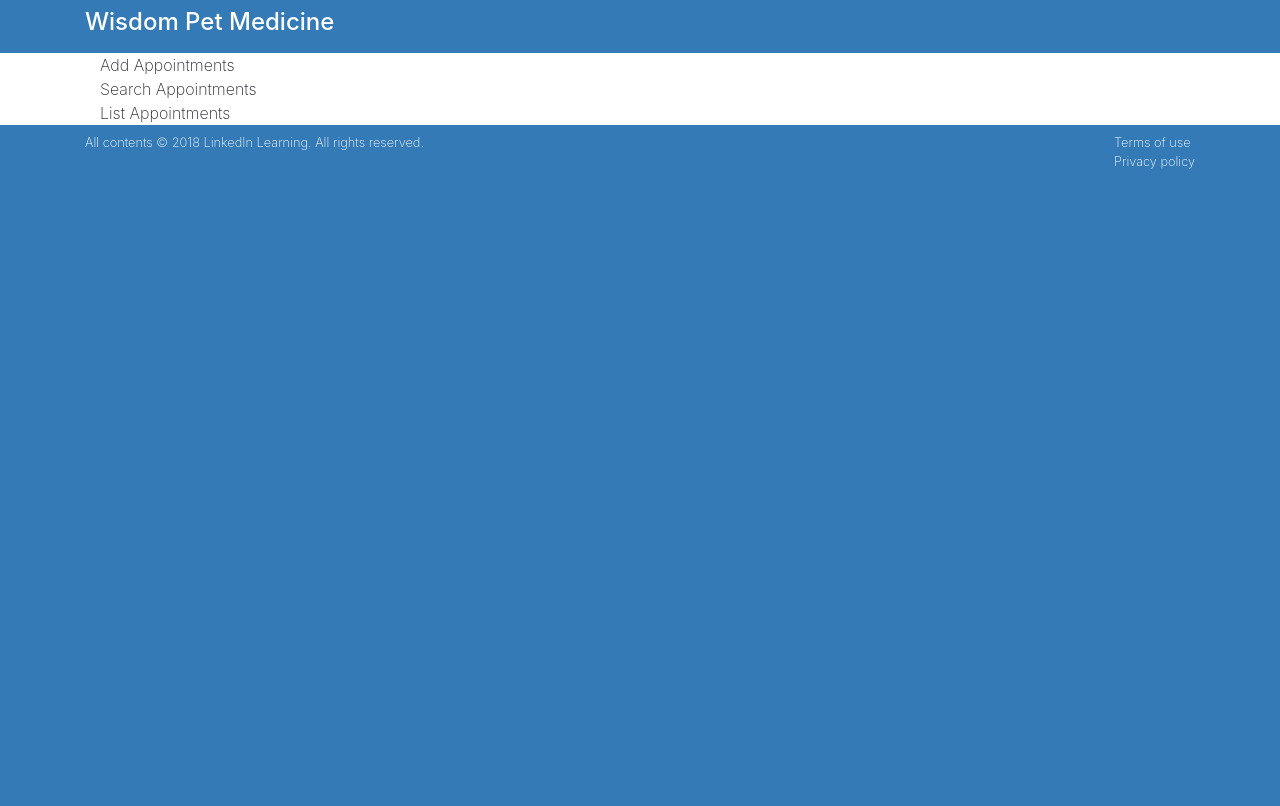
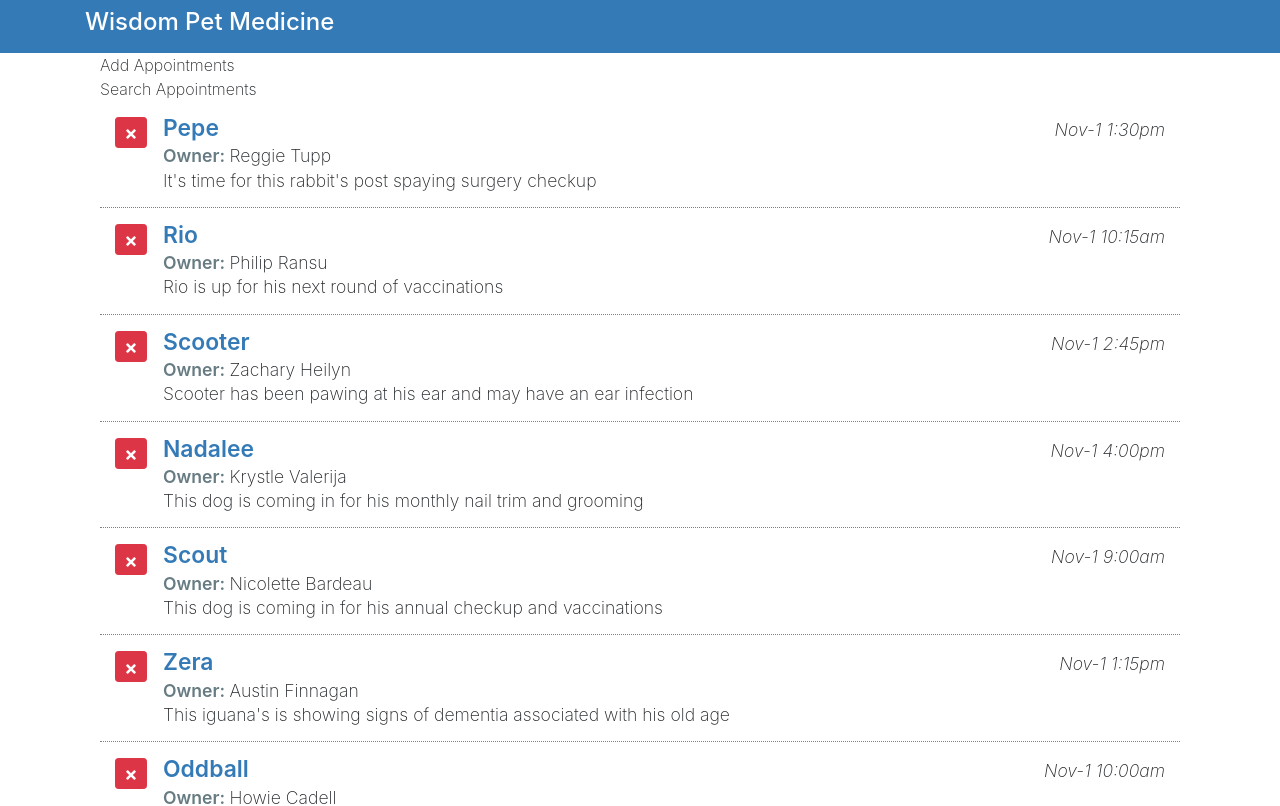
Before and after one commit to michelleandersson/reactinterface, a React (Create React App) app: page / in a window 1280 px wide. Shown: the top 806 px of the page. Built offline with nearby package versions, Linux system fonts and the light colour scheme.

Commit message:
add delete function to list apts

```diff
--- a/src/components/App.js
+++ b/src/components/App.js
@@ -4,14 +4,26 @@
 import AddAppointments from './AddAppointments';
 import SearchAppointments from './SearchAppointments';
 import ListAppointments from './ListAppointments';
+import {without} from 'lodash';
 
 class App extends Component {
 
   constructor() {
     super();
     this.state = {
-      myAppointments: []
+      myAppointments: [],
+      lastIndex: 0
     };
+    this.deleteAppointment = this.deleteAppointment.bind(this);
+  }
+
+  deleteAppointment(apt) {
+    let tempApts = this.state.myAppointments;
+    tempApts = without(tempApts, apt);
+
+    this.setState({
+      myAppointments: tempApts
+    })
   }
 
   componentDidMount() {
@@ -19,6 +31,8 @@
       .then(response => response.json())
       .then(result => {
         const apts = result.map(item => {
+          item.aptId = this.state.lastIndex;
+          this.setState({lastIndex: this.state.lastIndex + 1});
           return item;
         })
         this.setState({
@@ -30,6 +44,7 @@
   }
 
   render () {
+
     return (
       <main className="page bg-white" id="petratings">
       <div className="container">
@@ -38,7 +53,10 @@
             <div className="container">
               <AddAppointments />
               <SearchAppointments />
-              <ListAppointments />
+              <ListAppointments
+                appointments={this.state.myAppointments}
+                deleteAppointment={this.deleteAppointment}
+              />
             </div>
           </div>
         </div>
--- a/src/components/ListAppointments.js
+++ b/src/components/ListAppointments.js
@@ -1,9 +1,42 @@
 import React, {Component} from 'react';
+import {FaTimes } from 'react-icons/fa';
+import Moment from 'react-moment';
 
 class ListAppointments extends Component {
     render () {
         return (
-         <div>List Appointments</div>
+            <div className="appointment-list item-list mb-3">
+                {this.props.appointments.map(item =>(
+                    <div className="pet-item col media py-3" key={item.aptId}>
+                        <div className="mr-3">
+                            <button className="pet-delete btn btn-sm btn-danger"
+                                onClick={() => this.props.deleteAppointment(item)}>
+                                <FaTimes />
+                            </button>
+                        </div>
+
+                        <div className="pet-info media-body">
+                            <div className="pet-head d-flex">
+                                <span className="pet-name">{item.petName}</span>
+                                <span className="apt-date ml-auto">
+                                    <Moment
+                                        date={item.aptDate}
+                                        parse="YYYY-MM-dd hh:mm"
+                                        format="MMM-D h:mma"
+                                    />
+                                </span>
+                            </div>
+
+                            <div className="owner-name">
+                                <span className="label-item">Owner: </span>
+                                <span>{item.ownerName}</span>
+                            </div>
+                            <div className="apt-notes">{item.aptNotes}</div>
+                        </div>
+                </div>
+                ))}
+
+        </div>
         )
     }
 };
--- a/src/css/App.css
+++ b/src/css/App.css
@@ -1,38 +1,45 @@
-.App {
-  text-align: center;
+.add-appointment .card-body {
+  display: none;
 }
 
-.App-logo {
-  height: 40vmin;
-  pointer-events: none;
+.apt-addheading {
+  cursor: pointer;
+  user-select: none;
 }
 
-@media (prefers-reduced-motion: no-preference) {
-  .App-logo {
-    animation: App-logo-spin infinite 20s linear;
-  }
+.appointment-list {
+  font-size: 1.1em;
 }
 
-.App-header {
-  background-color: #282c34;
-  min-height: 100vh;
-  display: flex;
-  flex-direction: column;
-  align-items: center;
-  justify-content: center;
-  font-size: calc(10px + 2vmin);
-  color: white;
+.appointment-list .pet-item {
+  border-bottom: 1px dotted gray;
 }
 
-.App-link {
-  color: #61dafb;
+.appointment-list .pet-item:last-child {
+  border-bottom: none;
 }
 
-@keyframes App-logo-spin {
-  from {
-    transform: rotate(0deg);
-  }
-  to {
-    transform: rotate(360deg);
-  }
+.appointment-list .pet-name {
+  font-weight: 600;
+  color: #337ab7;
+  font-size: 1.3em;
+  line-height: 100%;
 }
+
+.appointment-list .label-item {
+  font-weight: 600;
+  color: #667b82;
+}
+
+.appointment-list .apt-date {
+  font-style: italic;
+}
+
+.appointment-list .apt-notes {
+  line-height: 120%;
+}
+
+.dropdown-item.active,
+.dropdown-item:active {
+  background-color: #a9aeb2;
+}
```
